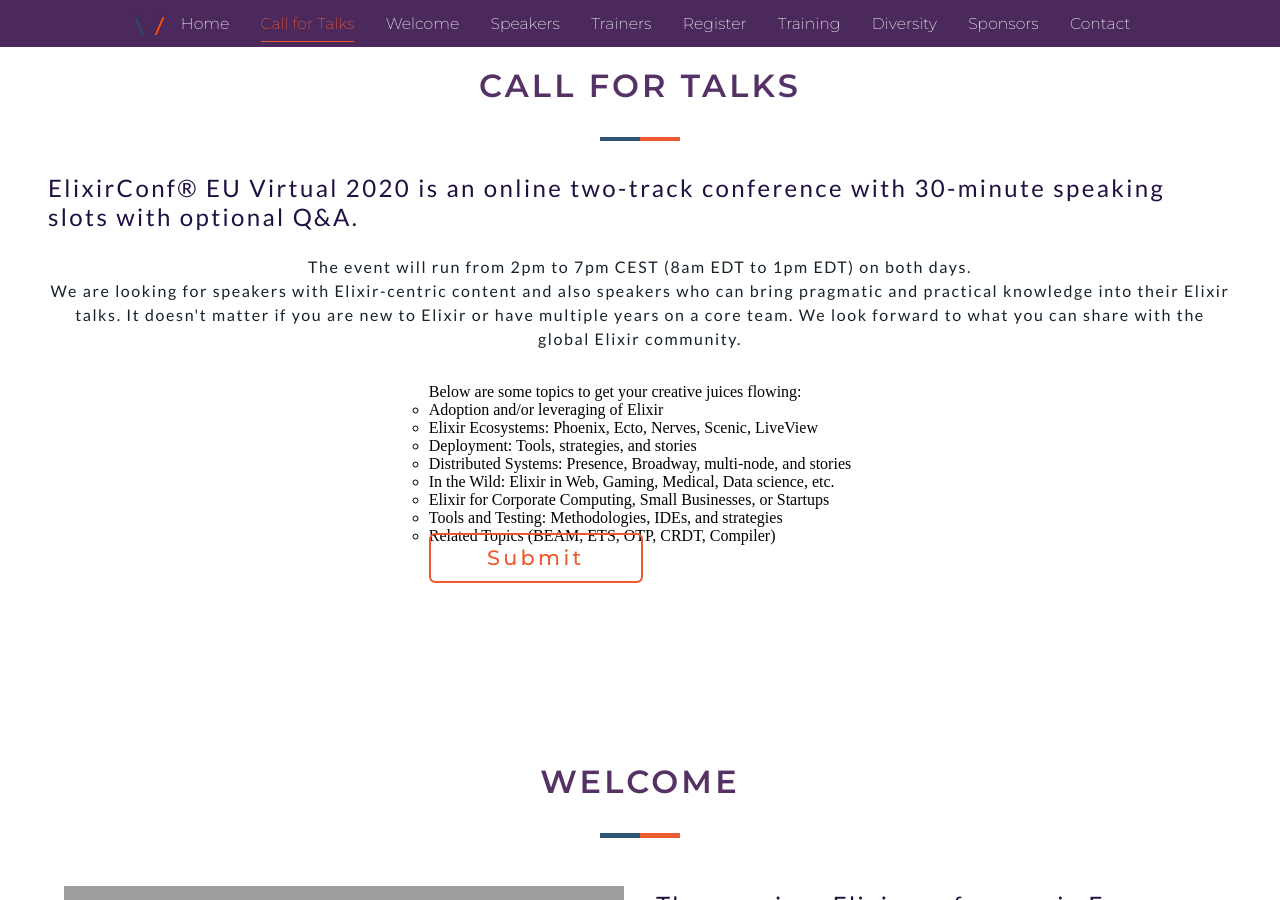
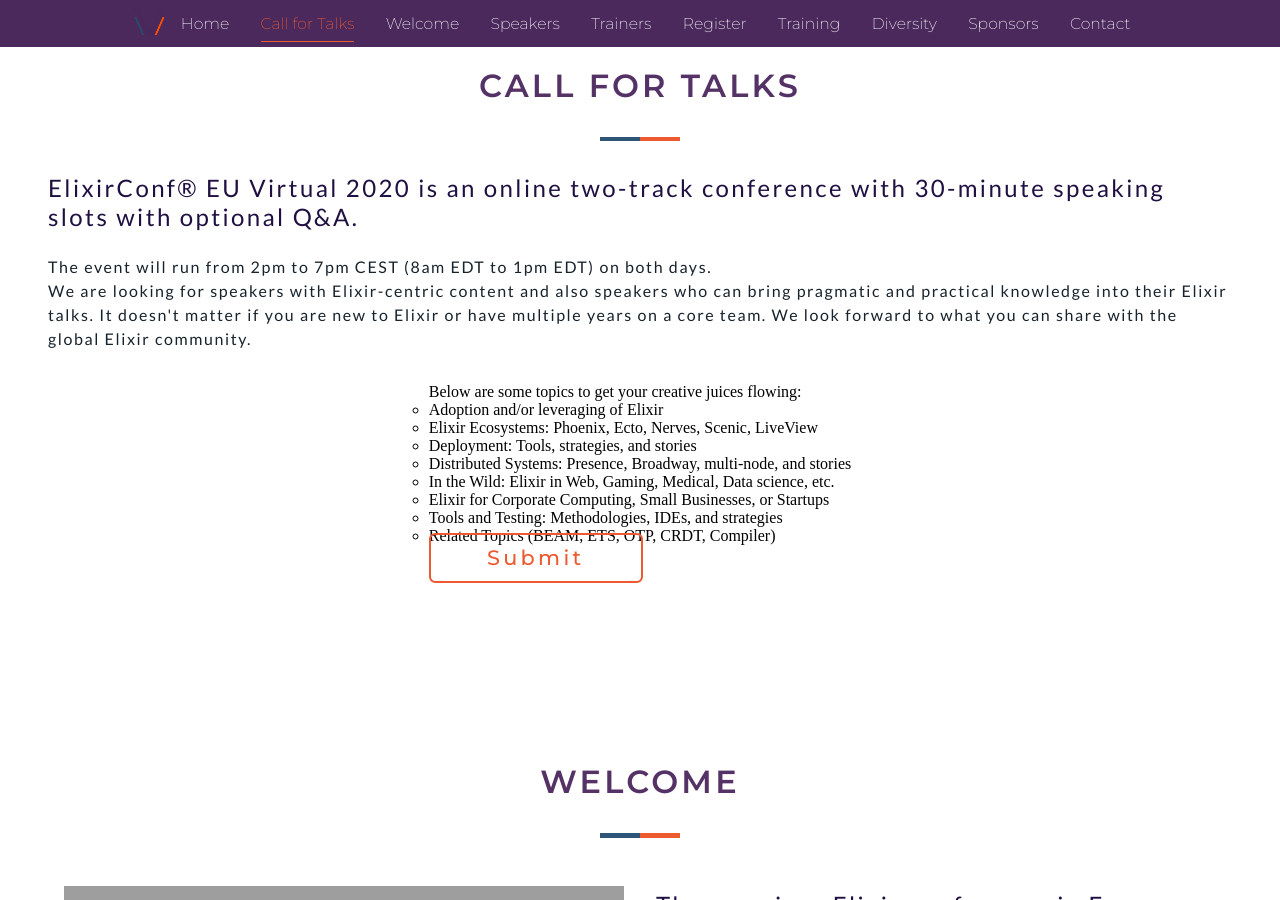
Before and after one commit to esl/virtual-elixirconf-eu-jekyll, a Jekyll site: the page built from index.html, in a window 1280 px wide and 900 px high, scrolled down 964 px. Built offline with Jekyll 4.4.1, drawn with Linux system fonts in a browser that asks for light colours; some web fonts are replaced; grey boxes are pictures that could not be loaded.

Commit message:
Update cft.html

```diff
--- a/_includes/cft.html
+++ b/_includes/cft.html
@@ -7,7 +7,7 @@
 
             <h3 class="text-title mb-1">ElixirConf® EU Virtual 2020 is an online two-track conference with 30-minute speaking slots with optional Q&A.</h3>
 
-            <p class="text-content mb-2" align="center">
+            <p class="text-content mb-2">
                The event will run from 2pm to 7pm CEST (8am EDT to 1pm EDT) on both days.<br/>
             We are looking for speakers with Elixir-centric content and also speakers who can bring pragmatic and practical knowledge into their Elixir talks. It doesn't matter if you are new to Elixir or have multiple years on a core team. We look forward to what you can share with the global Elixir community.
             </p>
```
